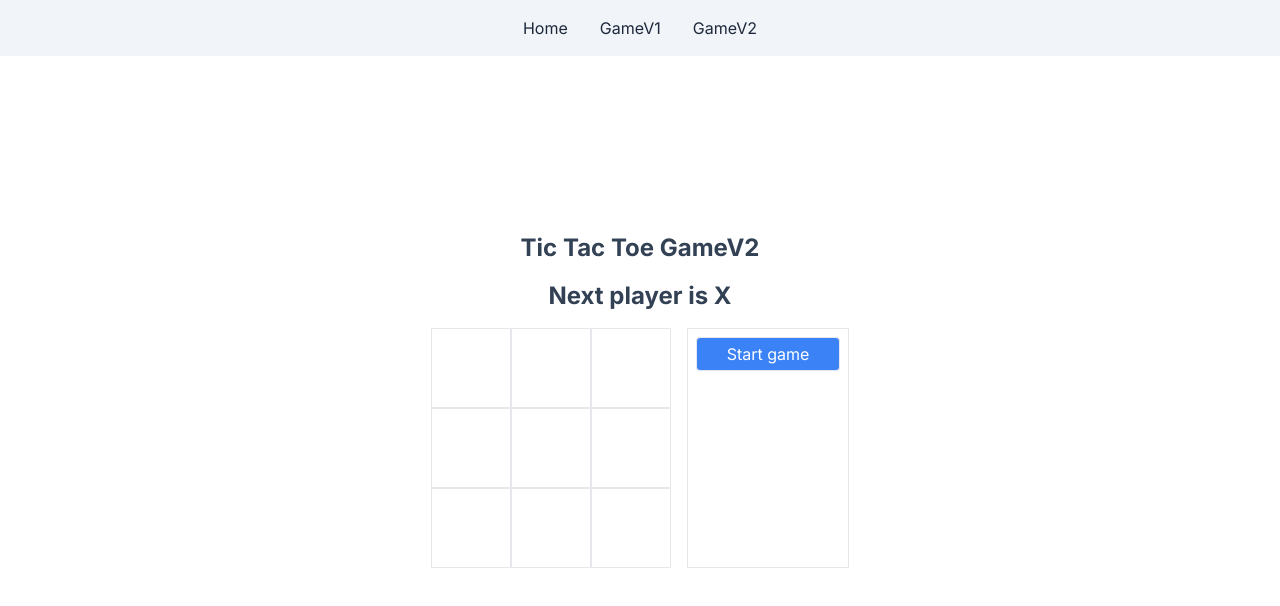
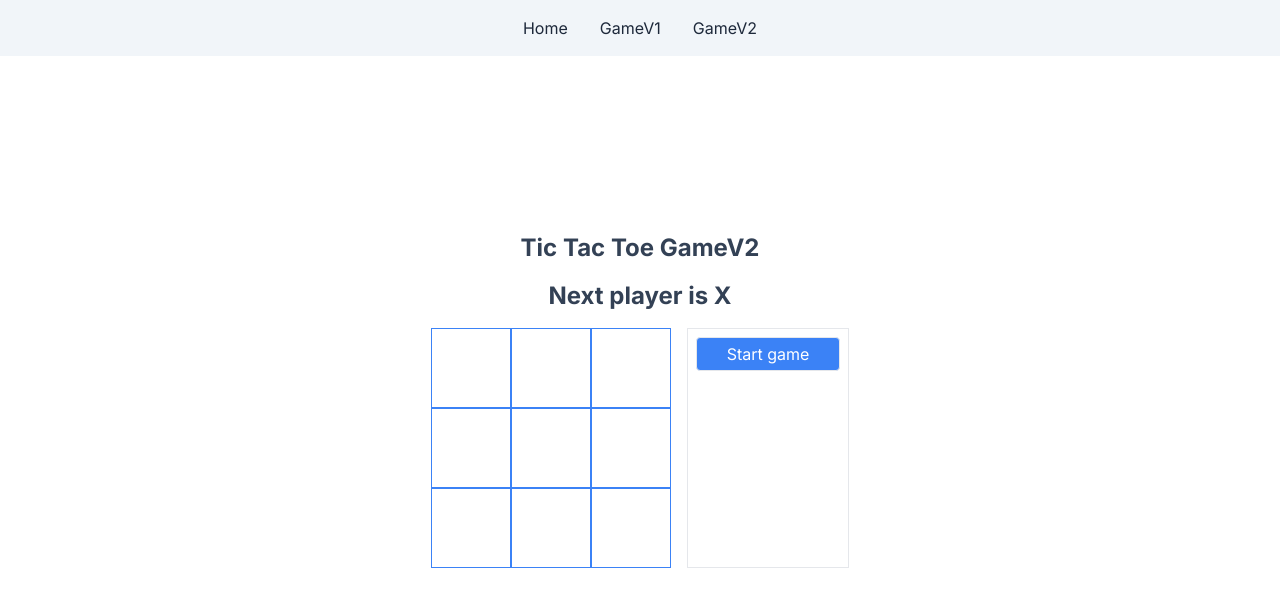
Before and after one commit to musaddekali/tic-tac-toc, a Next.js app: page / in a window 1280 px wide. Shown: the top 606 px of the page. Built offline with nearby package versions, Linux system fonts and the light colour scheme.

Commit message:
border color changed

```diff
--- a/src/Modules/GameV2/Square.tsx
+++ b/src/Modules/GameV2/Square.tsx
@@ -10,7 +10,7 @@ type Prop = {
 const Square = ({position, value, onPlay, winner, winnerPositions }: Prop) => {
   const winnerBox = winner && winnerPositions?.includes(position);
   return (
-    <button onClick={onPlay} className={`square w-20 h-20 border font-bold text-2xl ${winnerBox ? 'bg-blue-500 text-white' : ''}`}>
+    <button onClick={onPlay} className={`square w-20 h-20 border border-blue-500 font-bold text-2xl ${winnerBox ? 'bg-blue-500 text-white' : ''}`}>
       {value}
     </button>
   );
```
